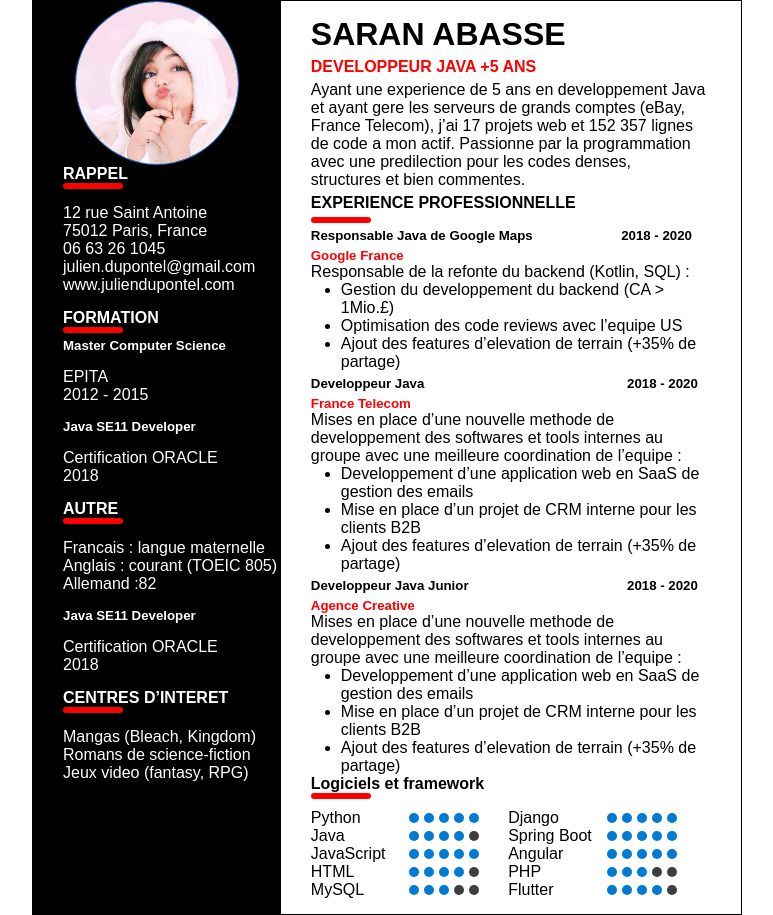
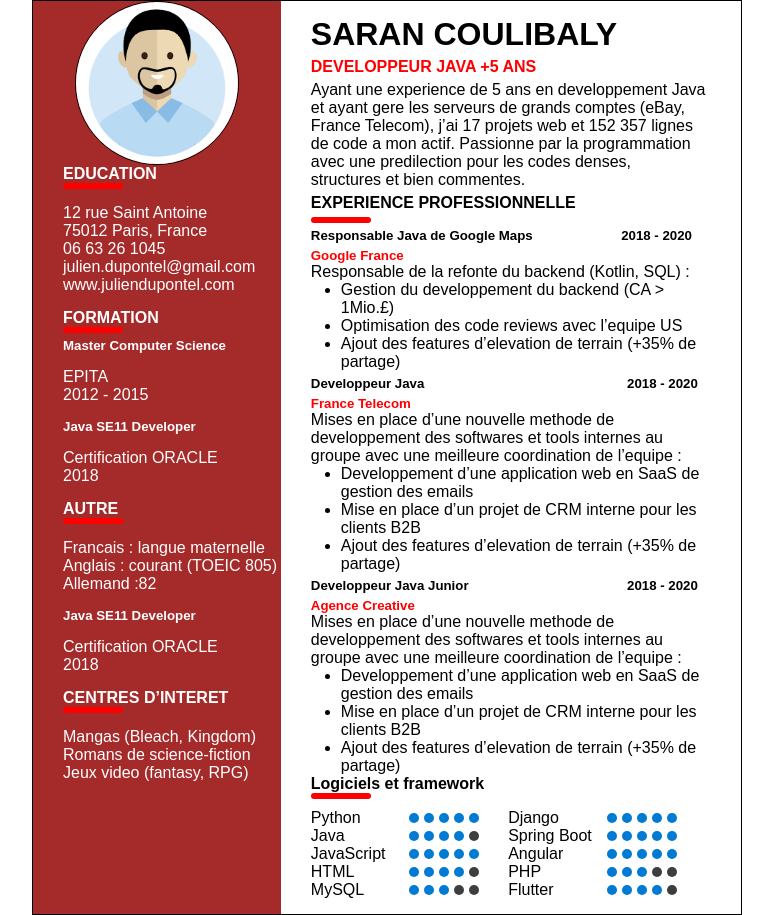
Before and after one commit to sarancoul/cvrefec, a plain HTML site: page index.html in a window 1280 px wide. Shown: the whole page, without its empty margins (253-1026 px from the left). Drawn offline with Linux system fonts and the light colour scheme.

Commit message:
tous les modifications

```diff
--- a/Style.css
+++ b/Style.css
@@ -22,11 +22,11 @@
 #gauche{
     width: 35%;
     height: auto;
-    background-color: #000;
+    background-color: brown;
     color: #fff;
 }
 .image img{
-    border: 1px solid var(--bleuClaire);
+    border: 1px solid black;
     height: 164px;
     width: 164px;
     border-radius: 50%;
--- a/index.html
+++ b/index.html
@@ -11,11 +11,11 @@
 		<!-- la partie gauche  -->
 		<div id="gauche">
 			<div class="image">
-				<img src="profil.jpg">
+				<img src="profil.png">
 			</div>
 			<div class="contenairG">
 				<div>
-					<h3>RAPPEL</h3>
+					<h3>EDUCATION</h3>
 					<div class="tr"> </div>
 					<p>12 rue Saint Antoine<br/>
 						75012 Paris, France<br/>
@@ -61,7 +61,7 @@
 			<!-- la partie droite  -->
 			<div id="droite">
 				<div class="contenairD">
-					<h1>SARAN ABASSE</h1>
+					<h1>SARAN COULIBALY</h1>
 					<span class="sous_titre"><h3>DEVELOPPEUR JAVA +5 ANS</h3></span>
 					<p>
 						Ayant une experience de 5 ans en developpement Java et ayant gere les serveurs de grands comptes (eBay, France Telecom), j’ai 17 projets web et 152 357 lignes de code a mon actif. Passionne par la programmation avec une predilection pour les codes denses, structures et bien commentes.
```
Also changed, not shown: profil.png (added).
